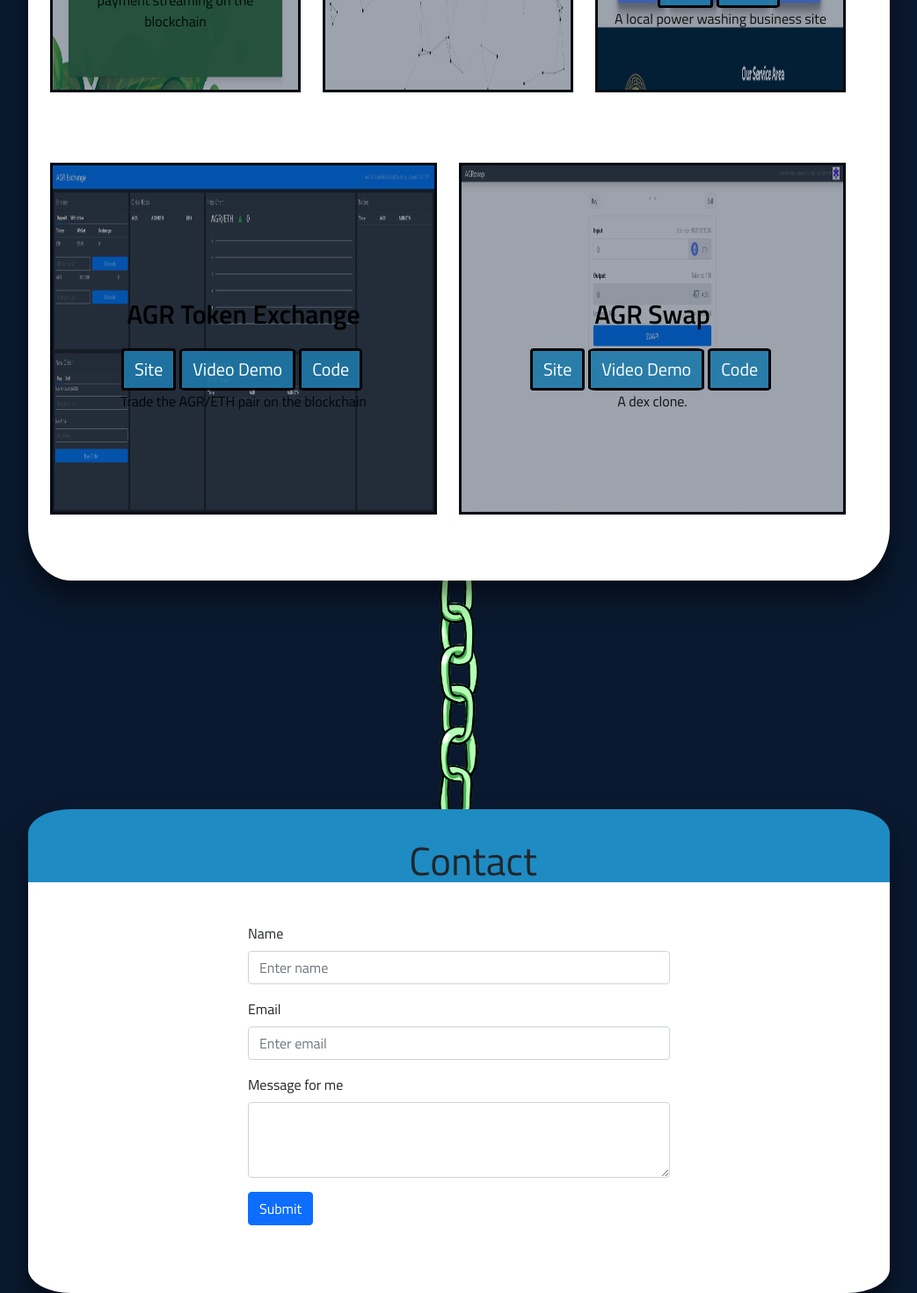
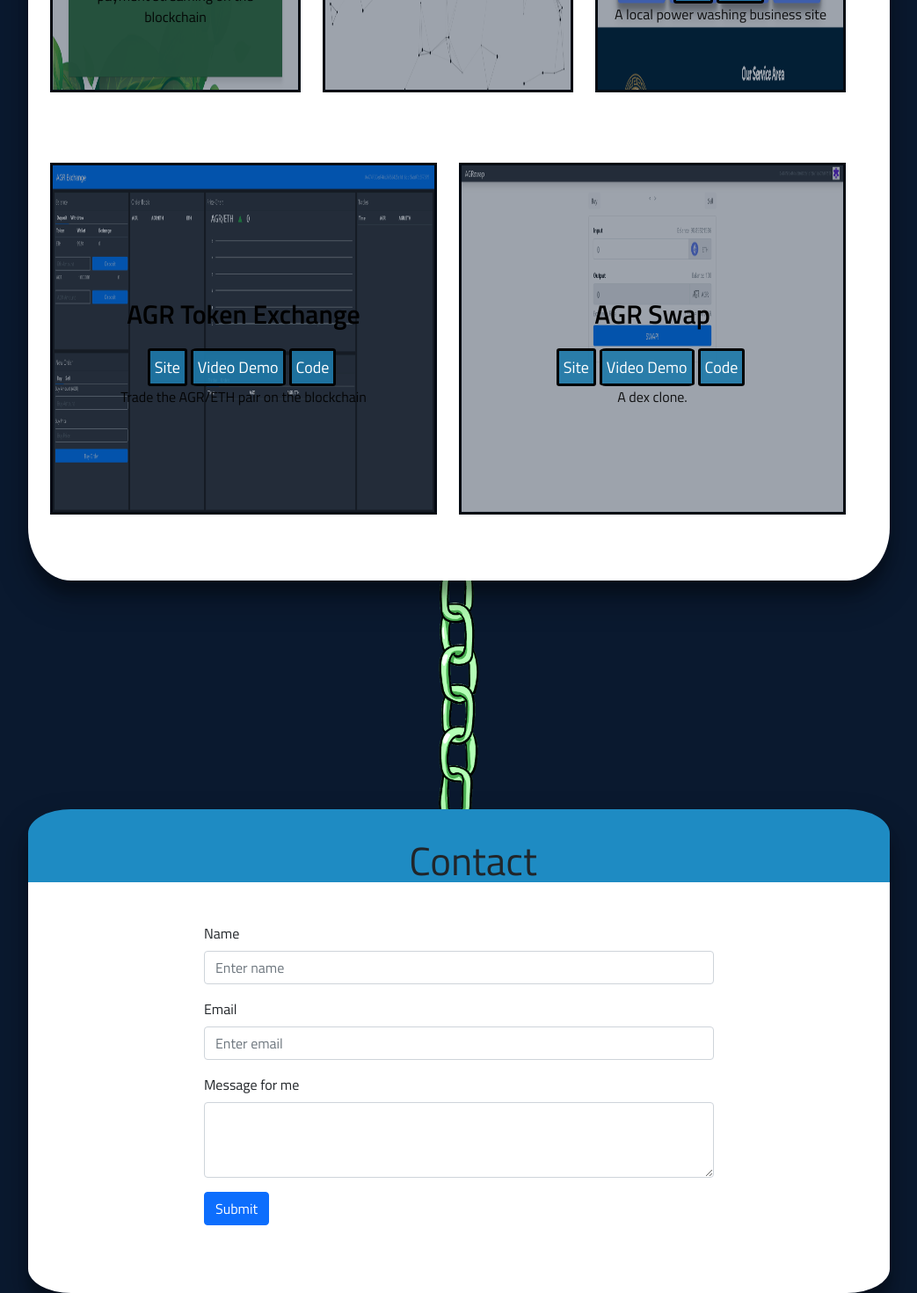
Before and after one commit to AGRTECH/portfolio-site, a React (Create React App) app: page / in a window 1280 px wide. Shown: the part 1538-3008 px from the top of the page at 88% size, without its empty margins (118-1161 px from the left). Built offline with nearby package versions, Linux system fonts and the light colour scheme.

Commit message:
responsive

```diff
--- a/src/components/App.module.css
+++ b/src/components/App.module.css
@@ -145,7 +145,7 @@
 }
 
 .contactBot {
-  padding: 0 200px 0 200px;
+  padding: 0 150px 0 150px;
 }
 
 .homeBotLeft {
@@ -242,9 +242,10 @@
   border: 3px solid black;
   background-color: rgba(31, 121, 169, 0.9);
   /* height: 40px; */
-  font-size: 20px;
+  font-size: 18px;
   border-radius: 7%;
   margin-right: 4px;
+  padding: 5px;
 }
 
 .estimateButton:hover {
@@ -456,6 +457,11 @@
   .homeName {
     font-size: 50px;
     text-align: center;
+  }
+
+  .contactBot {
+    padding-left: 0px;
+    padding-right: 0px;
   }
 }
 
```
